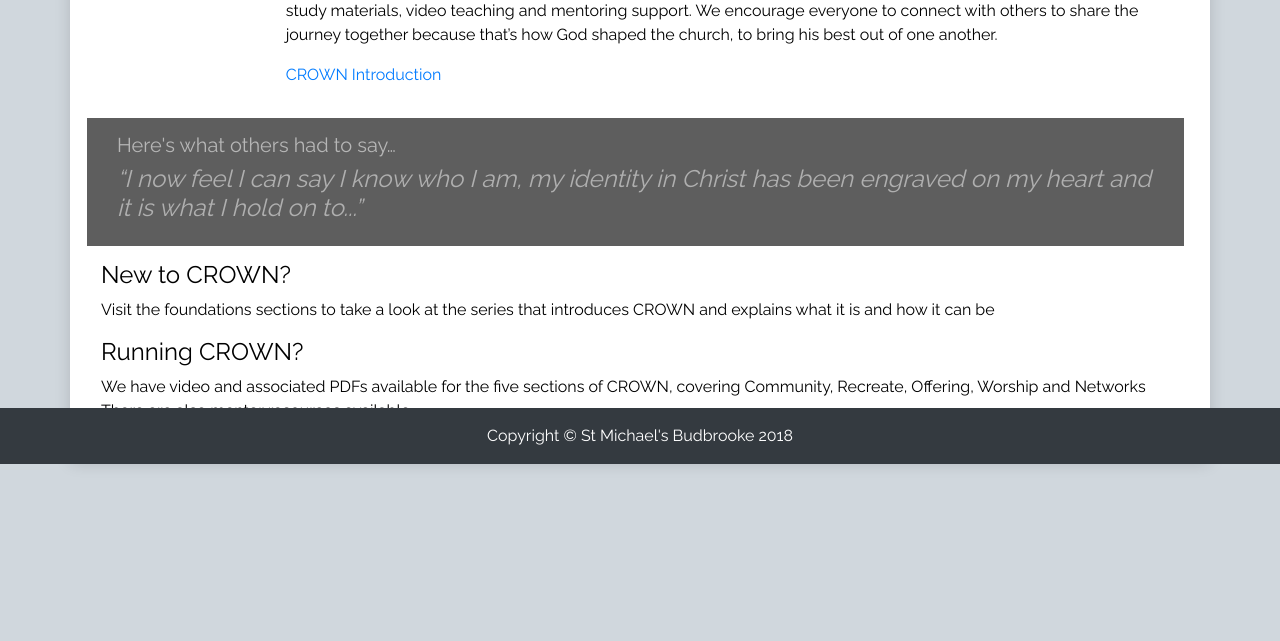
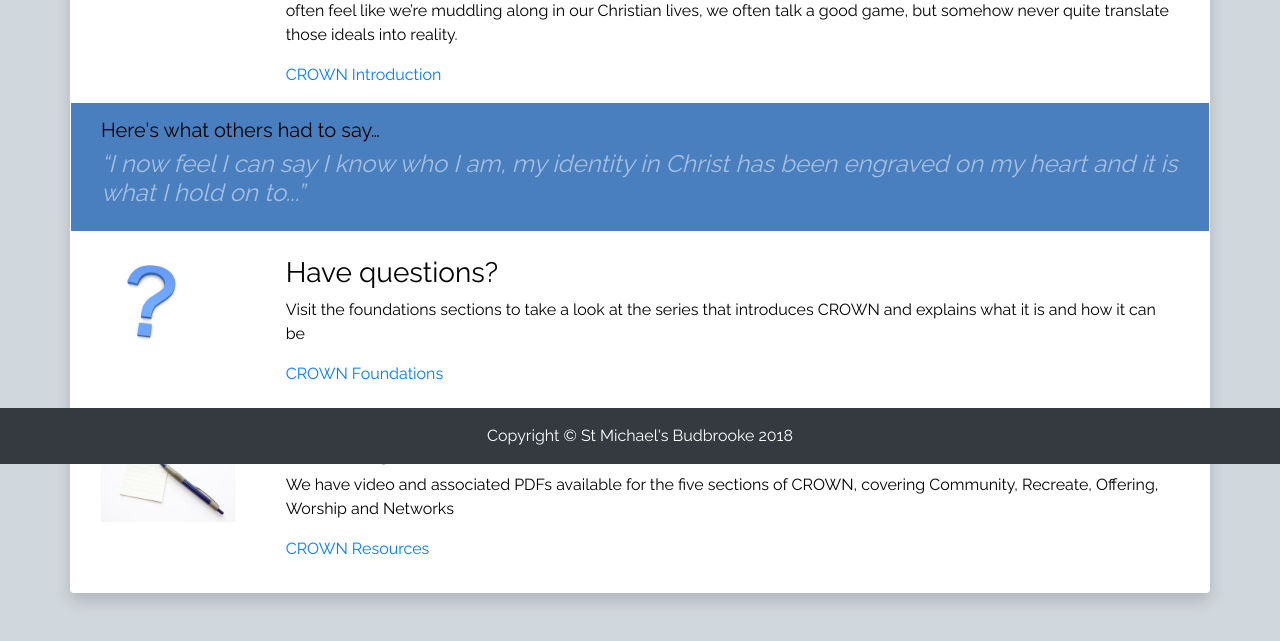
Before and after one commit to stmichaelschurch/stmichaelschurch.github.io, a plain HTML site: page index_home.html in a window 1280 px wide. Shown: the part 336-977 px from the top of the page. Before the commit the page ends 839 px from the top, so only its background shows below. Drawn offline with Linux system fonts and the light colour scheme.

Commit message:
Updates 28/02

```diff
--- a/css/app.css
+++ b/css/app.css
@@ -39,7 +39,7 @@ body {
 }
 
 .quotes_panel {
-  background-color: rgba(54,54,54,0.8);
+  background-color: rgba(54,112,184,0.9);
 }
 
 .community {
--- a/index_home.html
+++ b/index_home.html
@@ -67,37 +67,50 @@
 
       <!-- introduction -->
       <div class="row padding introduction" style="padding-bottom: 0px">
-        <div class="col-lg-2 col-md-2 col-sm-2">
+        <div class="col-lg-2 col-md-12 col-sm-12">
           <img src="images/crown_logo_sml.png" height="90px" />
         </div>
-        <div class="col-lg-10 col-md-10 col-sm-10">
+        <div class="col-lg-10 col-md-12 col-sm-12">
           <h3>The CROWN Rhythm of Life</h3>
           <p><strong>A PASSION FOR LIVING LIFE WELL</strong></p>
-          <p>As you begin to take steps to form your own rule of life then there are various resources and support available - from study materials, video teaching and mentoring support. We encourage everyone to connect with others to share the journey together because that’s how God shaped the church, to bring his best out of one another.</p>
+          <p>How do we make the most of the life God has given us?  Who doesn't want to answer that question well?  Yet often it can often feel like we’re muddling along in our Christian lives, we often talk a good game, but somehow never quite translate those ideals into reality.</p>
           <p><a href="downloads/CROWN_booklet.pdf">CROWN Introduction</a></p>
         </div>
       </div>
 
       <!-- quotes -->
-      <div class="row padding quotes_panel content_panels">
+      <div class="row padding quotes_panel">
         <div class="col-12">
-          <h5 style="color: rgba(192,192,192,0.9)">Here's what others had to say&hellip;</h5>
+          <h5>Here's what others had to say&hellip;</h5>
           <h2 class="quotes">I now feel I can say I know who I am, my identity in Christ has been engraved on my heart and it is what I hold on to...</h2>
           <h2 class="quotes">I have found the whole School of Mission experience most valuable and wanted to say a huge thank you for all your time, support and input throughout the year.</h2>
           <h2 class="quotes">The rhythm of life you have taught me keeps me close to God and I will not stop praying that it will have the same wonderful effect on each individual of the church</h2>
         </div>
       </div>
 
-      <div class="col-12" style="padding-top: 15px">
-        <h4>New to CROWN?</h4>
-        <p>Visit the foundations sections to take a look at the series that introduces CROWN and explains what it is and how it can be </p>
+      <!-- new to crown -->
+      <div class="row padding introduction" style="margin-top: 10px">
+        <div class="col-lg-2 col-md-12 col-sm-12">
+          <img src="images/new_to_crown.png" height="90px" />
+        </div>
+        <div class="col-lg-10 col-md-12 col-sm-12">
+          <h3>Have questions?</h3>
+          <p>Visit the foundations sections to take a look at the series that introduces CROWN and explains what it is and how it can be</p>
+          <p><a href="foundations.html">CROWN Foundations</a></p>
+        </div>
+      </div>
 
-        <h4>Running CROWN?</h4>
-        <p>
-          We have video and associated PDFs available for the five sections of CROWN, covering Community, Recreate, Offering, Worship and Networks
-          <br />
-          There are also mentor resources available
-        </p>
+      <!-- running crown course -->
+      <div class="row padding introduction" style="padding-bottom: 0px">
+        <div class="col-lg-2 col-md-12 col-sm-12">
+          <img src="images/running_crown.png" height="90px" />
+        </div>
+        <div class="col-lg-10 col-md-12 col-sm-12">
+          <h3>Running a course?</h3>
+          <p>We have video and associated PDFs available for the five sections of CROWN, covering Community, Recreate, Offering, Worship and Networks</p>
+          <p><a href="resources.html">CROWN Resources</a></p>
+        </div>
+      </div>
 
     </div>
 
```
Also changed, not shown: foundations.html (+1 -1 lines), resources.html (+1 -1 lines), teaching.html (+3 -3 lines), images/new_to_crown.png (added), images/running_crown.png (added), 2 other files.
